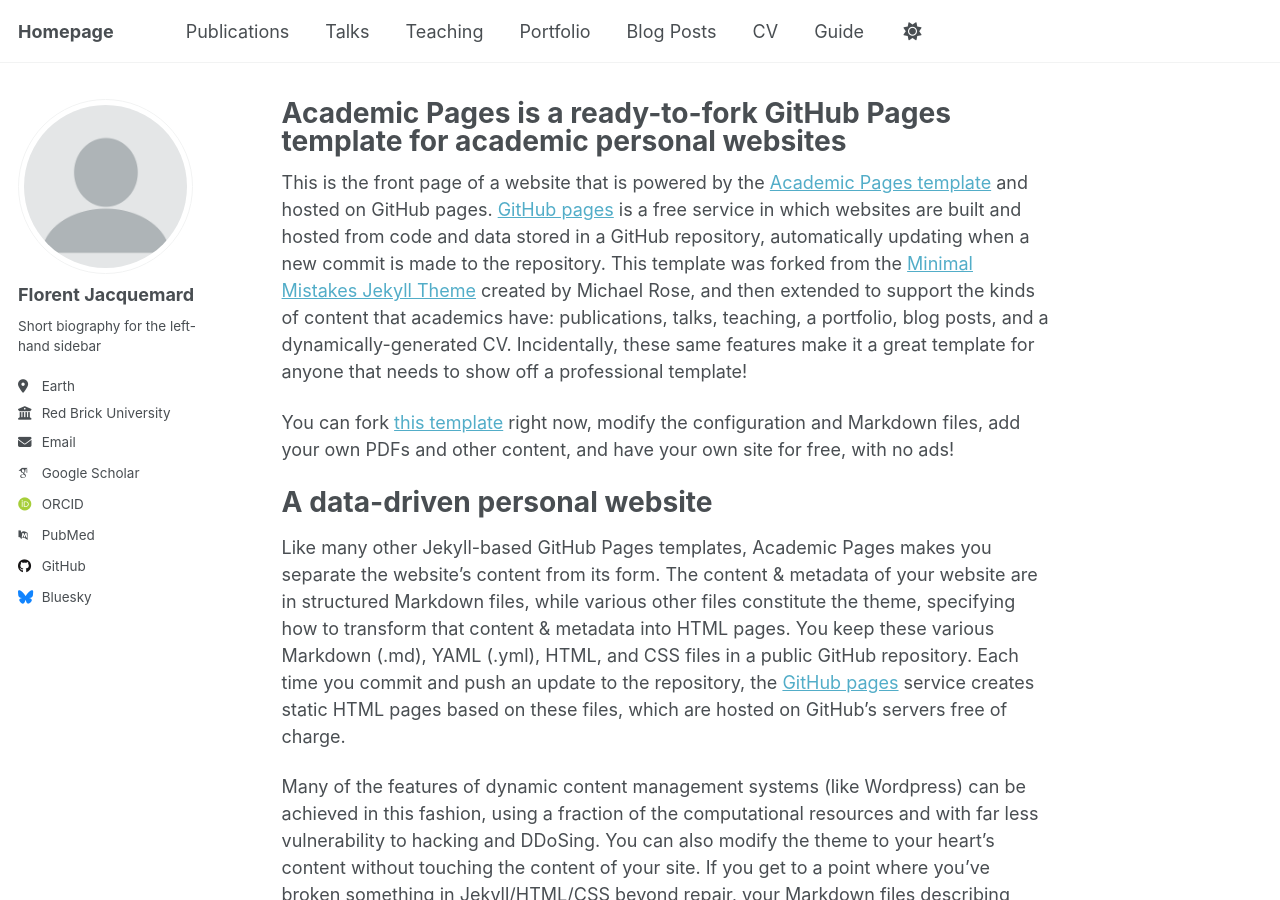
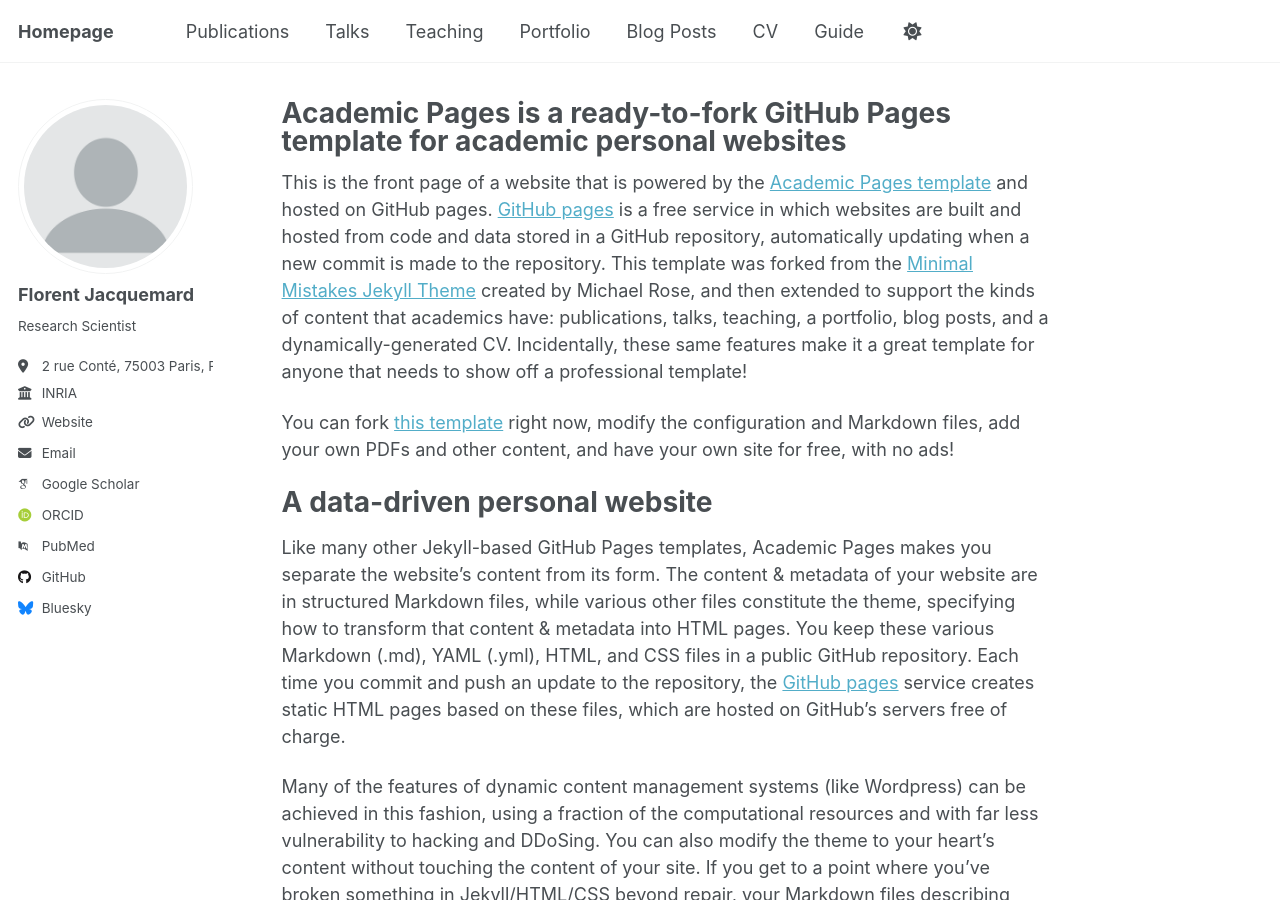
Before and after one commit to florent-jacquemard/florent-jacquemard.github.io, a Jekyll site: the page built from _pages/about.md, in a window 1280 px wide and 900 px high. Built offline with Jekyll 4.4.1, drawn with Linux system fonts in a browser that asks for light colours; some web fonts are replaced; a script that is not in the unit is left out.

Commit message:
Update _config.yml

```diff
--- a/_config.yml
+++ b/_config.yml
@@ -25,11 +25,11 @@
   avatar           : "profile.png"
   name             : "Florent Jacquemard"
   pronouns         : # example: "she/her"
-  bio              : "Short biography for the left-hand sidebar"
-  location         : "Earth"
-  employer         : "Red Brick University"
-  uri              : # URL
-  email            : "none@example.org"
+  bio              : "Research Scientist"
+  location         : "2 rue Conté, 75003 Paris, France"
+  employer         : "INRIA"
+  uri              : "https://inria.fr"
+  email            : "florent.jacquemard@inria.fr"
 
   # Academic websites
   academia         : # URL
```
